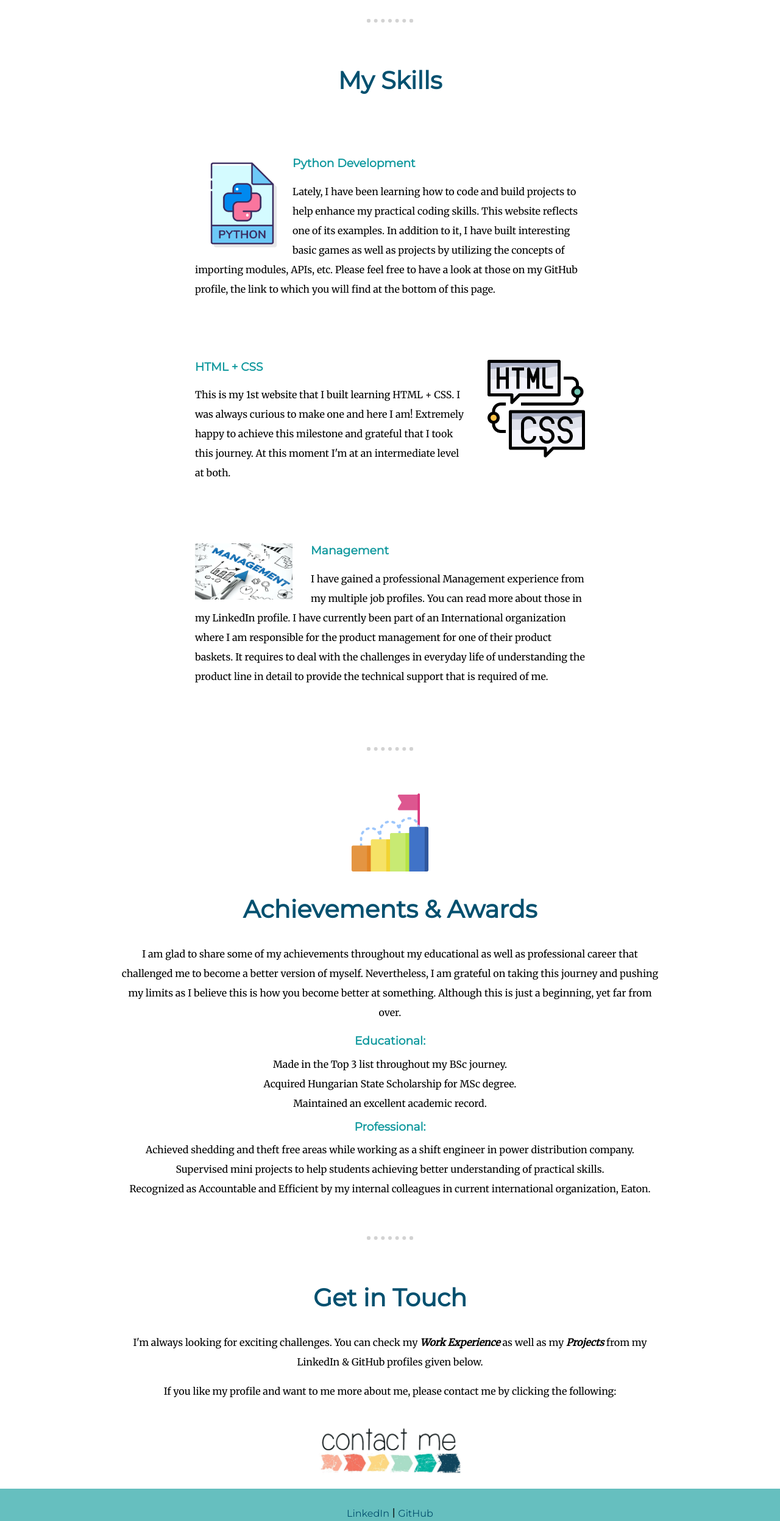
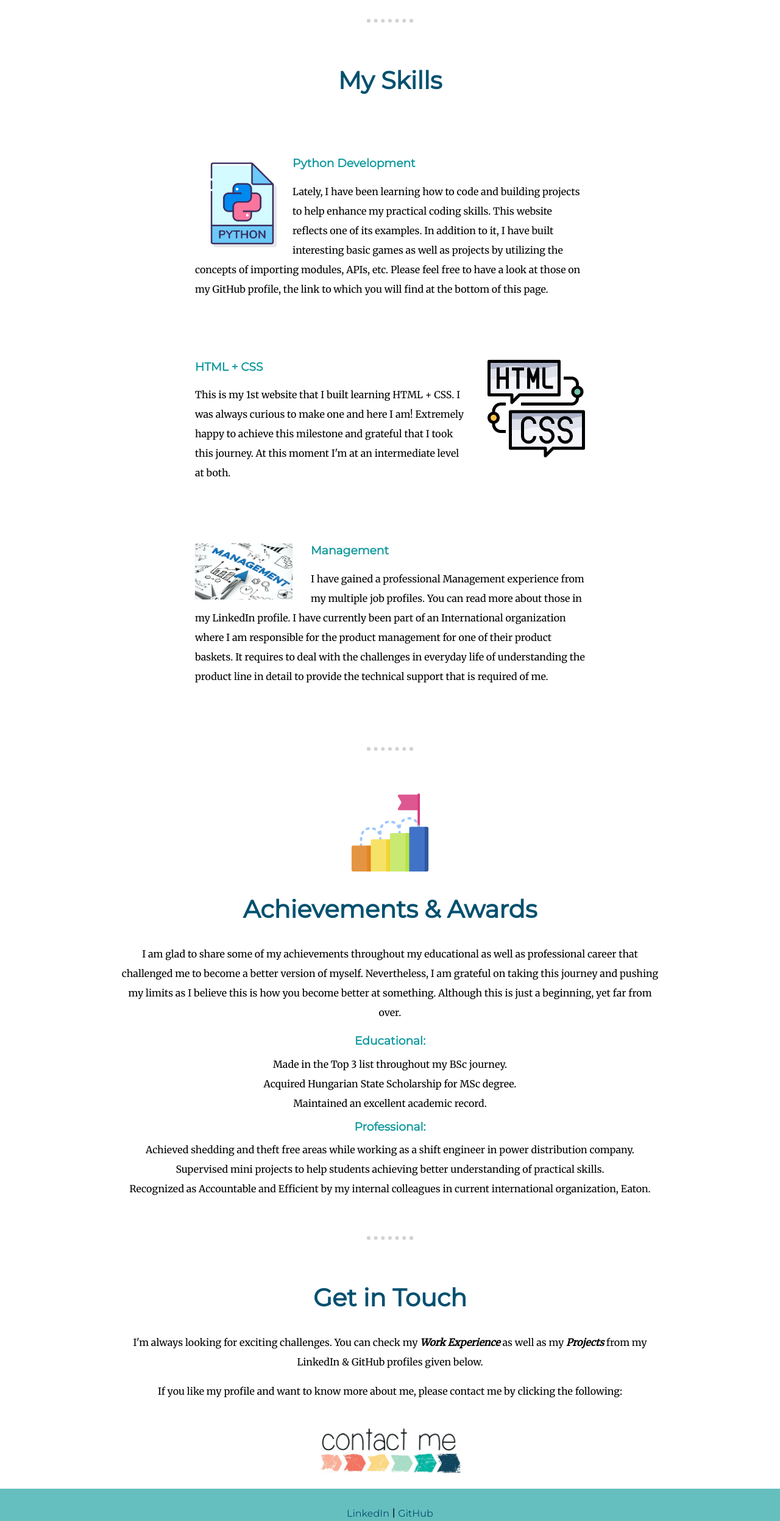
Before and after one commit to SurajVeerTalreja/Personal-Website, a plain HTML site: page index.html in a window 1280 px wide. Shown: the part 1218-3712 px from the top of the page at 61% size. Drawn offline with Linux system fonts and the light colour scheme.

Commit message:
updated text

```diff
--- a/index.html
+++ b/index.html
@@ -42,7 +42,7 @@
         <div class="skill-row">
             <img class="python-image" src="css-images/python.png">
             <h3>Python Development</h3>
-            <p>Lately, I have been learning how to code and build projects to help enhance my practical coding skills. This website reflects one of its examples. In addition to it, I have built interesting basic games as well as projects by utilizing the concepts of importing modules, APIs, etc. Please feel free to have a look at those on my GitHub profile, the link to which you will find at the bottom of this page.</p>
+            <p>Lately, I have been learning how to code and building projects to help enhance my practical coding skills. This website reflects one of its examples. In addition to it, I have built interesting basic games as well as projects by utilizing the concepts of importing modules, APIs, etc. Please feel free to have a look at those on my GitHub profile, the link to which you will find at the bottom of this page.</p>
         </div>
 
         <div class="skill-row">
@@ -85,7 +85,7 @@
     <div class="contact-me">
         <h2><strong>Get in Touch</strong></h2>
         <p>I'm always looking for exciting challenges. You can check my <em><strong>Work Experience</strong></em> as well as my <em><strong>Projects</strong></em> from my LinkedIn & GitHub profiles given below.</p>
-        <p>If you like my profile and want to me more about me, please contact me by clicking the following:</p>
+        <p>If you like my profile and want to know more about me, please contact me by clicking the following:</p>
         <a class="button" href="mailto:talreja.surajveer@gmail.com"><img class="contact-me-image" src="css-images/contact-me.jpg"></a>
     </div>
 
```
